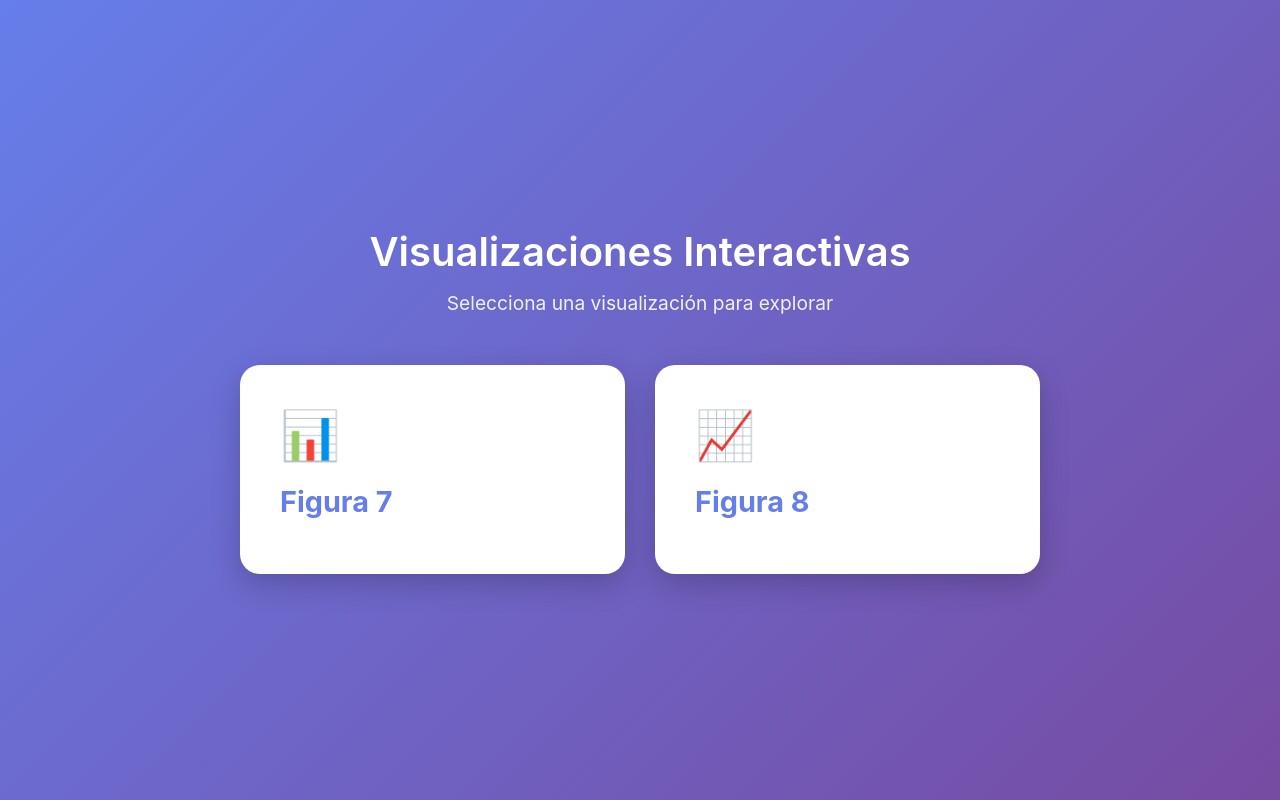
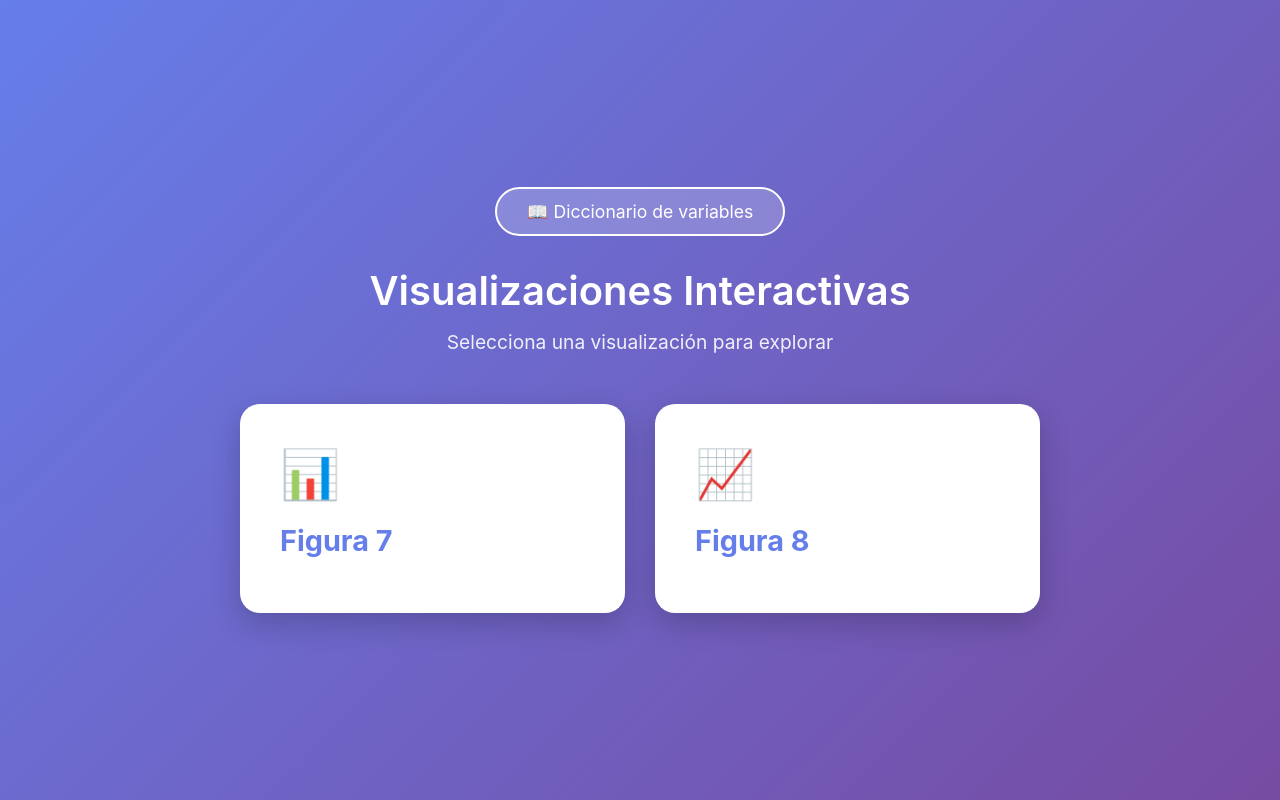
Before and after one commit to oliviacotugnobodini/oliviacotugnobodini.github.io, a plain HTML site: page index.html in a window 1280 px wide. Drawn offline with Linux system fonts and the light colour scheme.

Commit message:
diccionario de datos

```diff
--- a/index.html
+++ b/index.html
@@ -82,6 +82,24 @@
             display: block;
         }
 
+        .dictionary-link {
+            display: inline-block;
+            color: white;
+            text-decoration: none;
+            font-size: 1.1em;
+            margin-bottom: 30px;
+            padding: 12px 30px;
+            background: rgba(255, 255, 255, 0.2);
+            border-radius: 30px;
+            border: 2px solid white;
+            transition: all 0.3s ease;
+        }
+
+        .dictionary-link:hover {
+            background: rgba(255, 255, 255, 0.3);
+            transform: translateY(-2px);
+        }
+
         @media (max-width: 768px) {
             h1 {
                 font-size: 2em;
@@ -96,6 +114,7 @@
 <body>
     <div class="container">
         <div class="header">
+            <a href="https://placeholder-url.com" class="dictionary-link">📖 Diccionario de variables</a>
             <h1>Visualizaciones Interactivas</h1>
             <p class="subtitle">Selecciona una visualización para explorar</p>
         </div>
```
